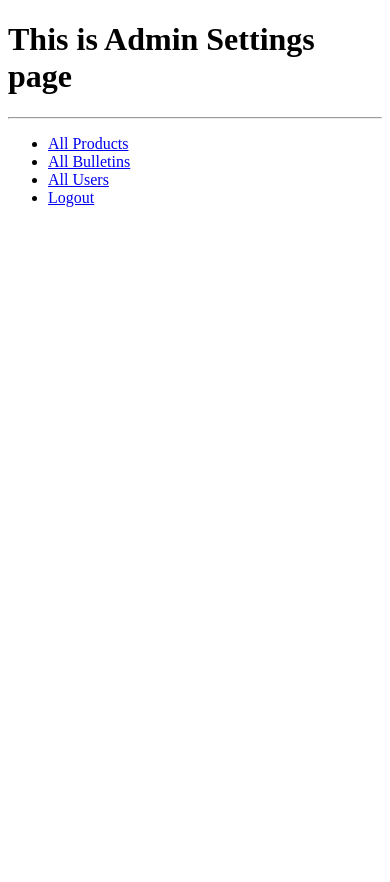
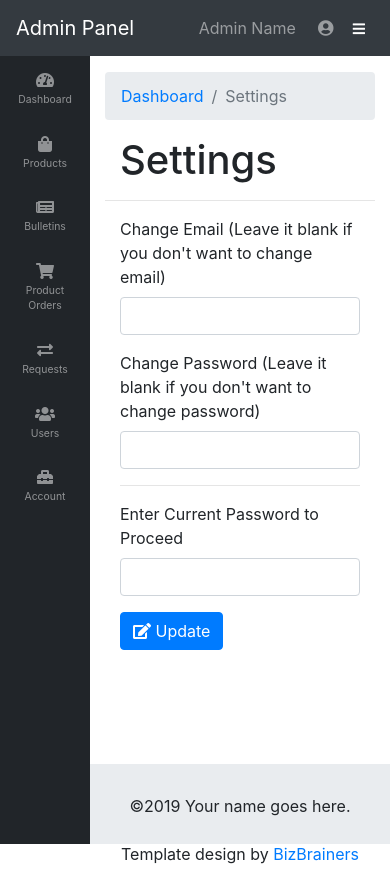
Before and after one commit to fahimhasan2020/ezy2biz, a Laravel app: page /a/settings in a window 390 px wide. Before the commit the page ends 207 px from the top, so only its background shows below. Run offline with Laravel 8, Linux system fonts and the light colour scheme; the visitor is signed in with stand-in values (Sample User, id 1).

Commit message:
Adds admin and user email and password change feature

```diff
--- a/app/Http/Controllers/AdminController.php
+++ b/app/Http/Controllers/AdminController.php
@@ -139,4 +139,31 @@ class AdminController extends Controller
         $query = $user->getUserFull($userId);
         return view('admin.single-user')->with('user', $query);
     }
+
+    public function getSettings(Request $request, Admin $admin)
+    {
+        $adminId = $request->session()->get('admin');
+        $query = $admin->getAdmin($adminId);
+
+        return view('admin.settings')->with('admin', $query);
+    }
+
+    public function editSettings(Request $request, Admin $admin)
+    {
+        $adminId = $request->session()->get('admin');
+        if ($admin->verifyPassword($adminId, $request->get('password'))) {
+            $admin->changeCredentials($adminId, $request);
+
+            $request->session()->flush();
+            return redirect('/a/login');
+        }
+
+        return redirect()->back();
+    }
+
+    public function getAccount(Request $request, Admin $admin)
+    {
+        $adminId = $request->session()->get('admin');
+        $query = $admin->getAdmin($adminId);
+    }
 }
--- a/app/Model/Admin.php
+++ b/app/Model/Admin.php
@@ -8,6 +8,13 @@ use Illuminate\Support\Facades\DB;
 
 class Admin extends Model
 {
+    public function getAdmin($adminId)
+    {
+        return DB::table('admins')
+            ->where('id', '=', $adminId)
+            ->first();
+    }
+
     public function exists(Request $userData)
     {
         return
@@ -26,6 +33,28 @@ class Admin extends Model
                     ['email', '=', $credentials->get('email')],
                     ['password', '=', $credentials->get('password')]
                 ])->first();
+    }
+
+    public function verifyPassword($adminId, $password)
+    {
+        return DB::table('admins')
+            ->where([
+                ['id', '=', $adminId],
+                ['password', '=', $password]
+            ])->first();
+    }
+
+    public function changeCredentials($userId, Request $request)
+    {
+        $updates = [];
+        if ($request->has('change-email') && !empty($request->get('change-email'))) {
+            $updates['email'] = $request->get('change-email');
+        }
+        if ($request->has('change-password') && !empty($request->get('change-password'))) {
+            $updates['password'] = $request->get('change-password');
+        }
+
+        return DB::table('admins')->where('id', '=', $userId)->update($updates);
     }
 
     public function getPointRequests()
--- a/resources/views/admin/settings.blade.php
+++ b/resources/views/admin/settings.blade.php
@@ -1,20 +1,41 @@
-<!doctype html>
-<html lang="{{ str_replace('_', '-', app()->getLocale()) }}">
-<head>
-    <meta charset="UTF-8">
-    <meta name="viewport"
-          content="width=device-width, user-scalable=no, initial-scale=1.0, maximum-scale=1.0, minimum-scale=1.0">
-    <meta http-equiv="X-UA-Compatible" content="ie=edge">
-    <title>Document</title>
-</head>
-<body>
-<h1>This is Admin Settings page</h1>
-<hr>
-<ul>
-    <li><a href="/a/products">All Products</a></li>
-    <li><a href="/a/bulletins">All Bulletins</a></li>
-    <li><a href="/a/users">All Users</a></li>
-    <li><a href="/a/logout">Logout</a></li>
-</ul>
-</body>
-</html>
+@extends('templates.admin.shell')
+
+@section('body')
+    <div class="container-fluid">
+
+        <!-- Breadcrumbs-->
+        <ol class="breadcrumb">
+            <li class="breadcrumb-item">
+                <a href="/a/dashboard">Dashboard</a>
+            </li>
+            <li class="breadcrumb-item active">Settings</li>
+        </ol>
+
+        <!-- Page Content -->
+        <h1 class="col-md-8">Settings</h1>
+        <hr>
+
+        <form class="col-md-8" action="/a/settings" method="post">
+            @csrf
+            @method('PUT')
+            <div class="form-group">
+                <label for="change-email">Change Email (Leave it blank if you don't want to change email)</label>
+                <input id="change-email" name="change-email" type="text" class="form-control">
+            </div>
+            <div class="form-group">
+                <label for="change-password">Change Password (Leave it blank if you don't want to change password)</label>
+                <input id="change-password" name="change-password" type="password" class="form-control">
+            </div>
+            <hr>
+            <div class="form-group">
+                <label for="password">Enter Current Password to Proceed</label>
+                <input id="password" name="password" type="password" class="form-control">
+            </div>
+            <div>
+                <button type="submit" class="btn btn-primary">
+                    <i class="fas fa-edit"></i> Update
+                </button>
+            </div>
+        </form>
+    </div>
+@stop
--- a/resources/views/templates/admin/side-bar.blade.php
+++ b/resources/views/templates/admin/side-bar.blade.php
@@ -55,4 +55,10 @@
             <a class="dropdown-item" href="/a/user/ref-link">Reference Link</a>
         </div>
     </li>
+
+    <li class="nav-item">
+        <a class="nav-link" href="/a/account">
+            <i class="fas fa-toolbox"></i>
+            <span>Account</span></a>
+    </li>
 </ul>
--- a/routes/web.php
+++ b/routes/web.php
@@ -55,9 +55,9 @@ Route::group(['middleware' => ['user-logged']], function () {
 
     Route::post('/u/buy/product/{id}', 'ProductController@buyProduct');
 
-    Route::get('/u/settings', function () {
-        return view('user.settings');
-    });
+    Route::get('/u/settings', 'UserController@getSettings');
+
+    Route::put('/u/settings', 'UserController@editSettings');
 
 });
 
@@ -140,8 +140,10 @@ Route::group(['middleware' => ['admin-logged']], function () {
 
     Route::post('/a/product-orders', 'AdminController@responseProductOrders');
 
-    Route::get('/a/settings', function () {
-        return view('admin.settings');
-    });
+    Route::get('/a/settings', 'AdminController@getSettings');
+
+    Route::put('/a/settings', 'AdminController@editSettings');
+
+    Route::get('/a/account', 'AdminController@getAccount');
 
 });
```
Also changed, not shown: app/Http/Controllers/UserController.php (+21 -0 lines), app/Model/User.php (+13 -0 lines), resources/views/admin/account.blade.php (added, +22 -0 lines), resources/views/user/settings.blade.php (+41 -19 lines).
